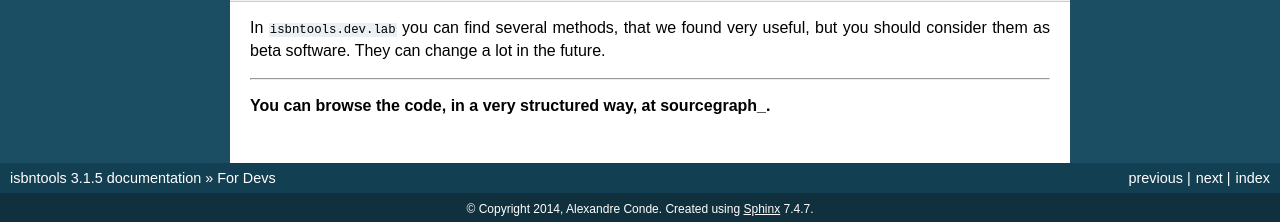
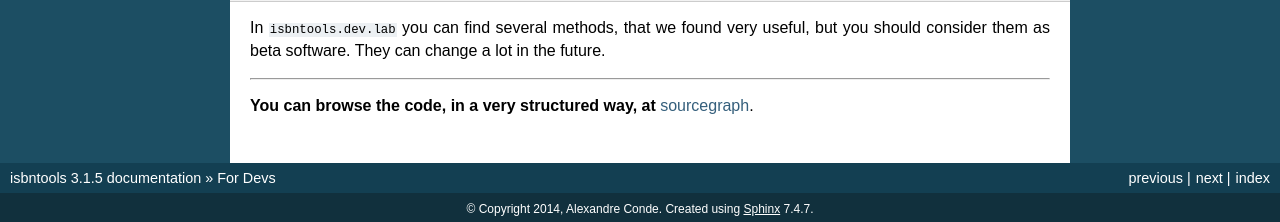
Before and after one commit to xlcnd/isbntools, a Sphinx documentation site: the page built from docs/devs.rst, in a window 1280 px wide. Shown: the part 1267-1489 px from the top of the page. Built offline with Sphinx 7.4.7, drawn with Linux system fonts in a browser that asks for light colours.

Commit message:
fix fmt error

```diff
--- a/docs/devs.rst
+++ b/docs/devs.rst
@@ -93,7 +93,7 @@ the future.
 
 ---------------------------------------------------------------------------------
 
-**You can browse the code, in a very structured way, at sourcegraph_.**
+**You can browse the code, in a very structured way, at** sourcegraph_.
 
 
 .. _wcat: https://github.com/xlcnd/isbntools/blob/master/isbntools/dev/wcat.py
```
